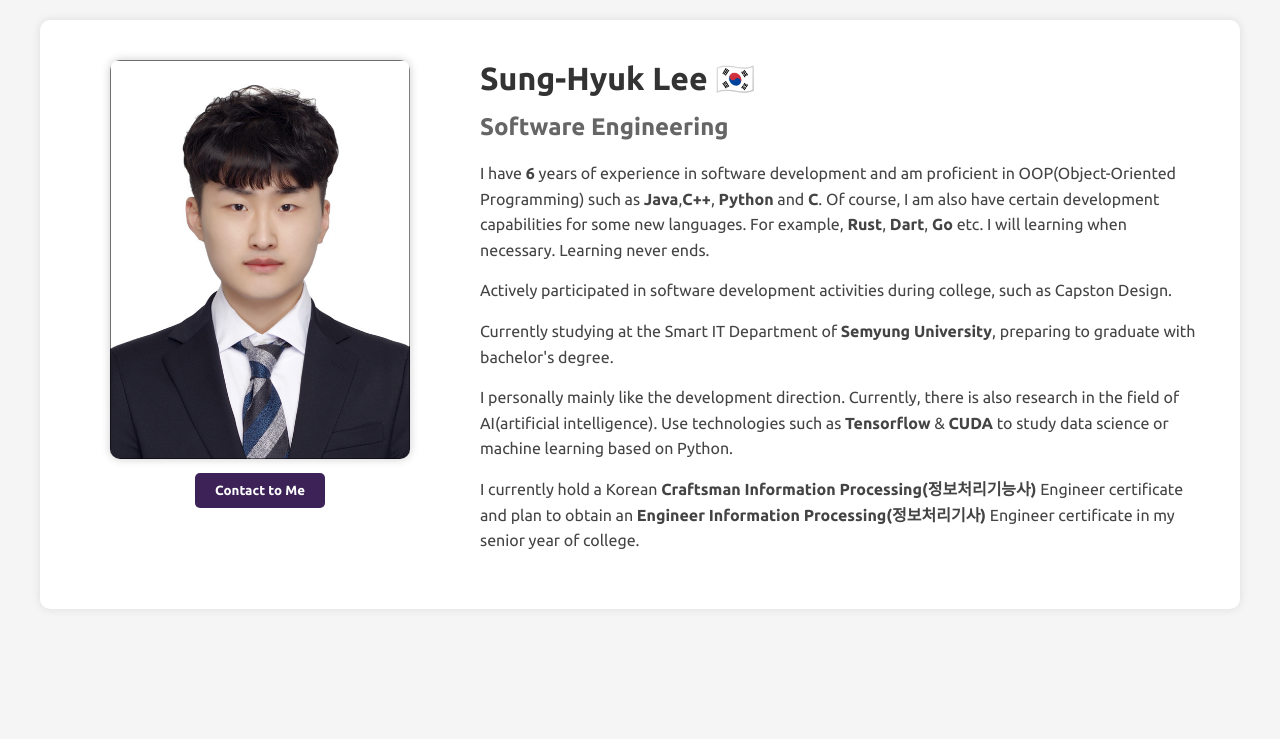
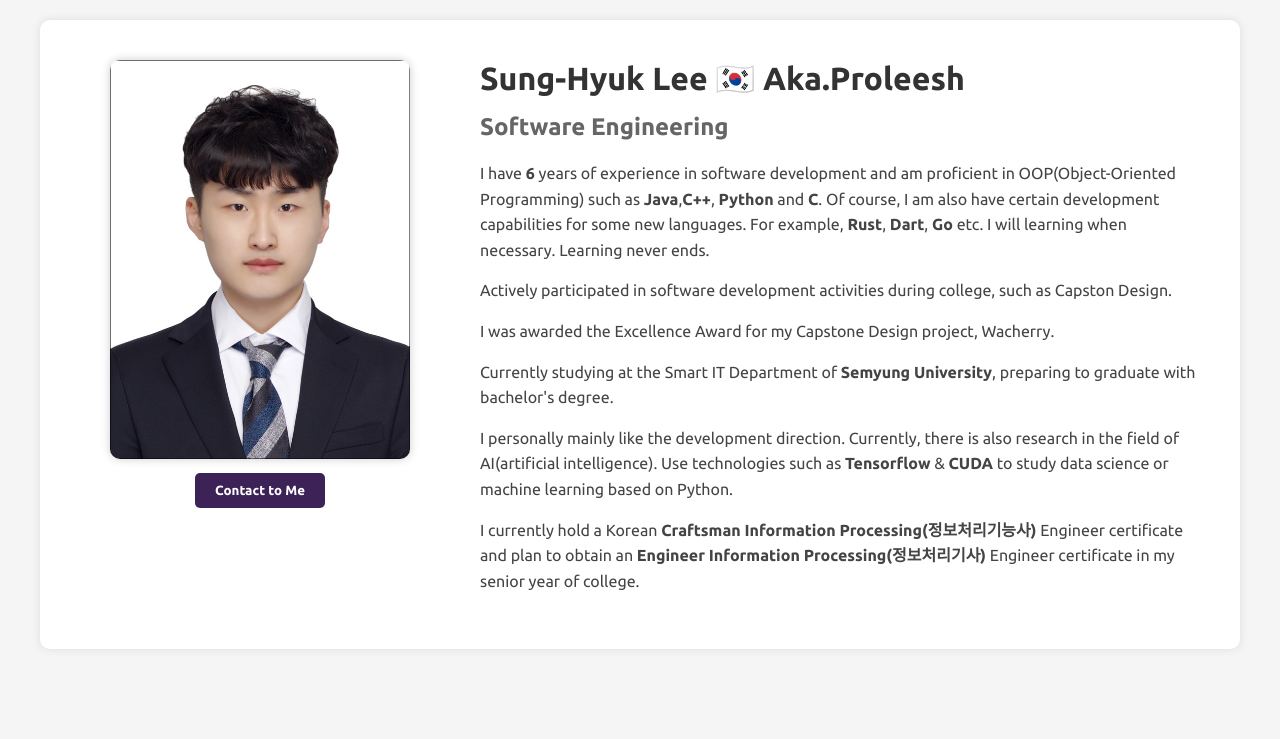
Before and after one commit to proleesh/proleesh.github.io, a plain HTML site: page index.html in a window 1280 px wide. Shown: the top 739 px of the page. Drawn offline with Linux system fonts and the light colour scheme.

Commit message:
index.html 업데이트

```diff
--- a/index.html
+++ b/index.html
@@ -45,7 +45,7 @@
       </div>
 
       <div class="info-section">
-        <h1>Sung-Hyuk Lee 🇰🇷</h1>
+        <h1>Sung-Hyuk Lee 🇰🇷 Aka.Proleesh</h1>
         <h2>Software Engineering</h2>
         <p>
           I have <b><span id="current"></span></b> years of experience in
@@ -59,6 +59,9 @@
         <p>
           Actively participated in software development activities during
           college, such as Capston Design.
+        </p>
+        <p>
+          I was awarded the Excellence Award for my Capstone Design project, Wacherry.
         </p>
         <p>
           Currently studying at the Smart IT Department of
```
